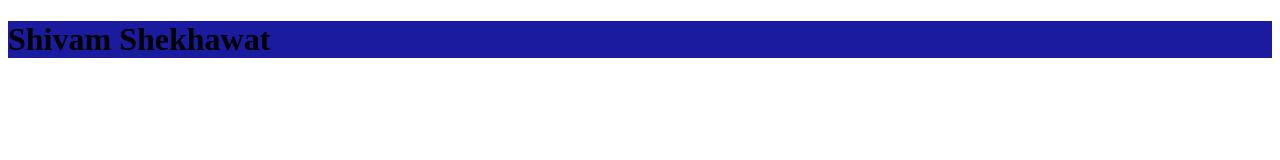
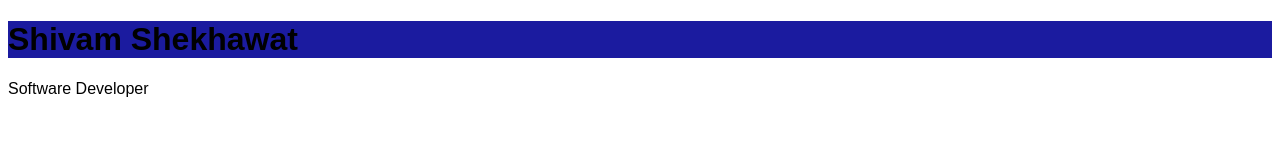
Before and after one commit to shivamshekhawat/project, a plain HTML site: page index.html in a window 1280 px wide. Drawn offline with Linux system fonts and the light colour scheme.

Commit message:
first message

```diff
--- a/index.html
+++ b/index.html
@@ -5,8 +5,16 @@
     <meta name="viewport" content="width=device-width, initial-scale=1.0">
     <title>Document</title>
 </head>
+<style>
+    body {
+        background-color: rgb(255, 255, 255);
+        color: rgb(0, 0, 0);
+        font-family: Arial, sans-serif;
+    }
+</style>
 <body>
     <h1 style="background-color: rgb(27, 27, 159);">Shivam Shekhawat</h1>
+    <p>Software Developer</p>
 
 </body>
 </html>
```
